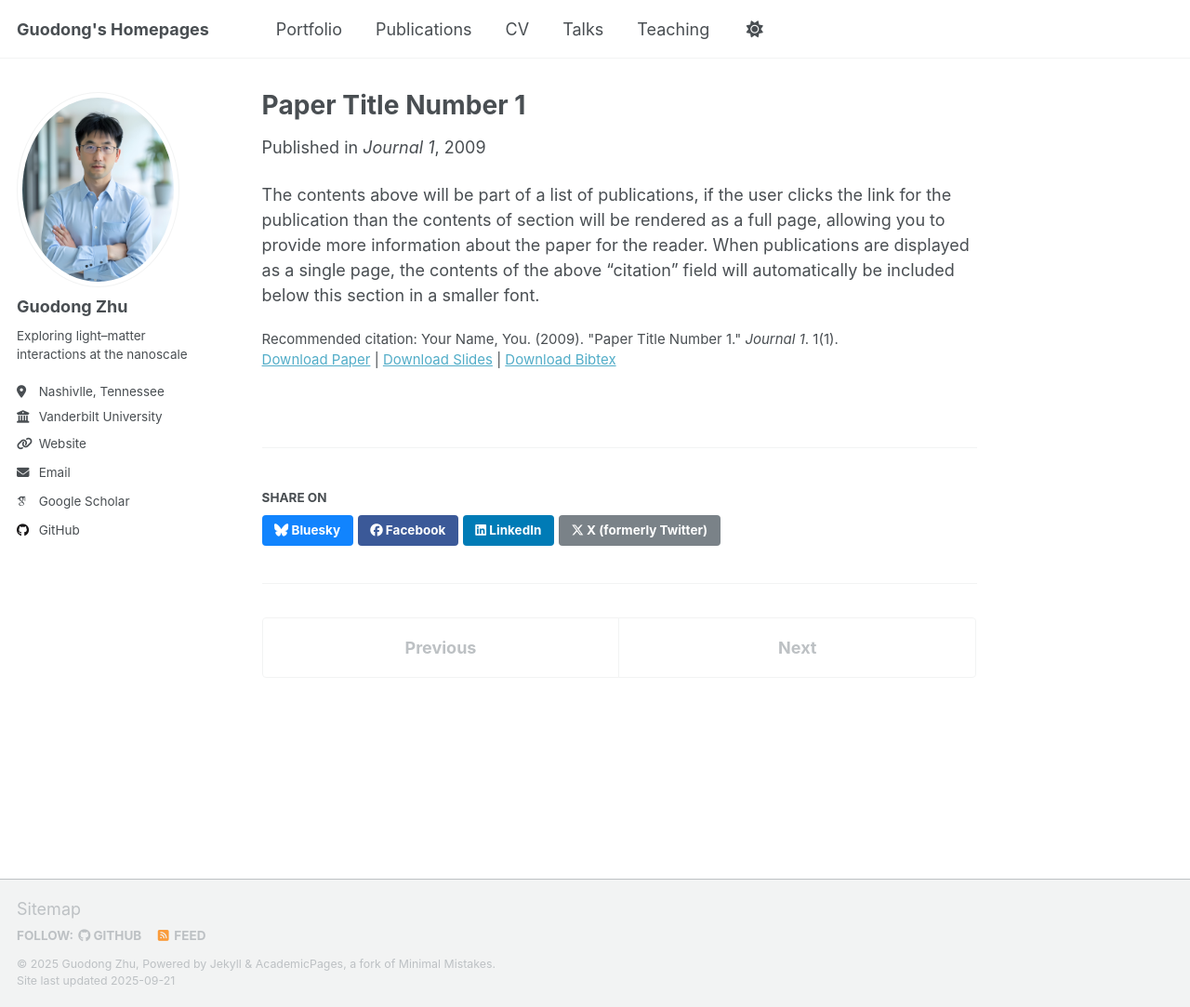
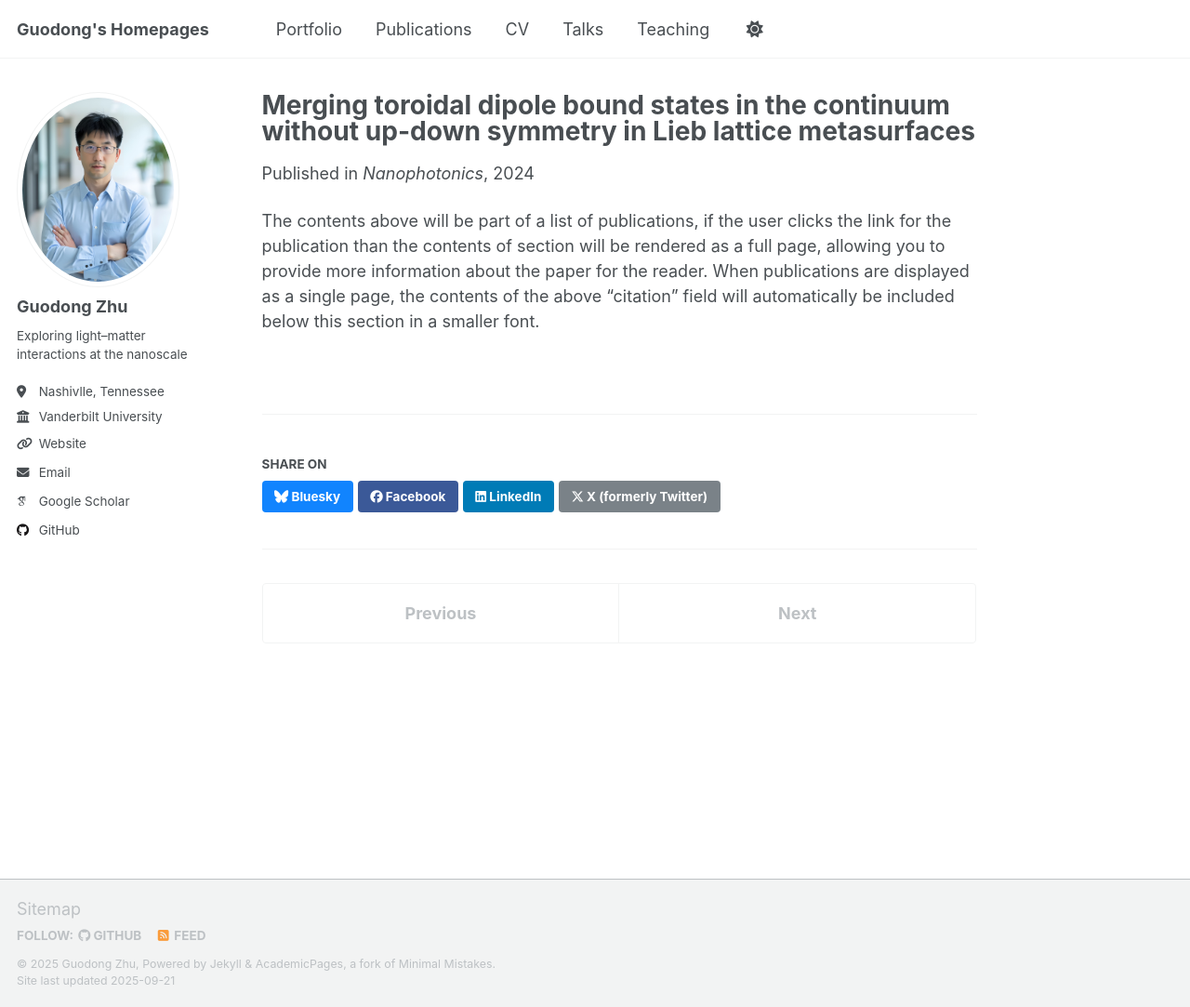
Before and after one commit to zgdydk123/zgdydk123.github.io, a Jekyll site: the page built from _publications/2009-10-01-paper-title-number-1.md, in a window 1280 px wide and 1083 px high. Shown: the whole window at 93% size. Built offline with Jekyll 4.4.1, drawn with Linux system fonts in a browser that asks for light colours; some web fonts are replaced; a script that is not in the unit is left out.

Commit message:
Update 2009-10-01-paper-title-number-1.md

```diff
--- a/_publications/2009-10-01-paper-title-number-1.md
+++ b/_publications/2009-10-01-paper-title-number-1.md
@@ -1,14 +1,14 @@
 ---
-title: "Paper Title Number 1"
+title: "Merging toroidal dipole bound states in the continuum without up-down symmetry in Lieb lattice metasurfaces"
 collection: publications
 category: manuscripts
-permalink: /publication/2009-10-01-paper-title-number-1
-excerpt: 'This paper is about the number 1. The number 2 is left for future work.'
-date: 2009-10-01
-venue: 'Journal 1'
-slidesurl: 'http://academicpages.github.io/files/slides1.pdf'
-paperurl: 'http://academicpages.github.io/files/paper1.pdf'
-bibtexurl: 'http://academicpages.github.io/files/bibtex1.bib'
-citation: 'Your Name, You. (2009). &quot;Paper Title Number 1.&quot; <i>Journal 1</i>. 1(1).'
+permalink: /publication/2024-04-022-Merging toroidal dipole bound states in the continuum without up-down symmetry in Lieb lattice metasurfaces
+excerpt: 'In this paper, we demonstrated a high quality factor metasurface by merging nine bound states in the continuum'
+date: 2024-04-22
+venue: 'Nanophotonics'
+#slidesurl: 'http://academicpages.github.io/files/slides1.pdf'
+#paperurl: 'http://academicpages.github.io/files/paper1.pdf'
+#bibtexurl: 'http://academicpages.github.io/files/bibtex1.bib'
+#citation: 'Your Name, You. (2009). &quot;Paper Title Number 1.&quot; <i>Journal 1</i>. 1(1).'
 ---
 The contents above will be part of a list of publications, if the user clicks the link for the publication than the contents of section will be rendered as a full page, allowing you to provide more information about the paper for the reader. When publications are displayed as a single page, the contents of the above "citation" field will automatically be included below this section in a smaller font.
```
